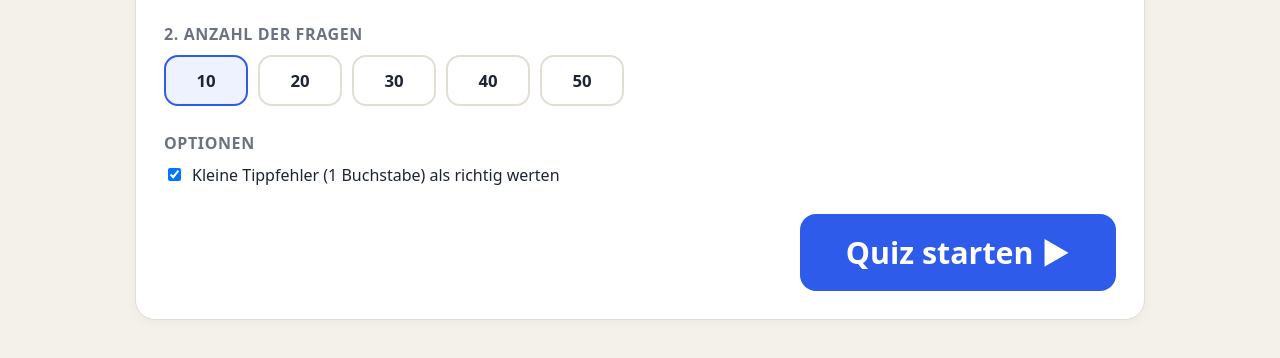
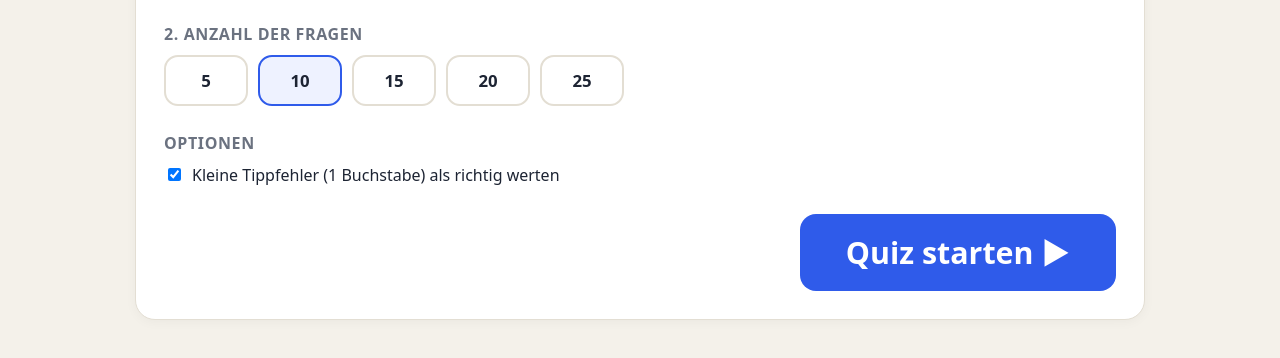
Before and after one commit to wglang78/Vertretungsstunden, a plain HTML site: page index.html in a window 1280 px wide. Shown: the part 360-718 px from the top of the page. Drawn offline with Linux system fonts and the light colour scheme.

Commit message:
Fragenanzahl: 5, 10, 15, 20, 25
Co-Authored-By: Claude Opus 5.5 <noreply@anthropic.com>
Claude-Session: https://claude.ai/code/session_015gGfqpZjyiRjBZ7McWECTH

```diff
--- a/index.html
+++ b/index.html
@@ -250,7 +250,7 @@
 const PW_HASH = "97cc99c3d57ceff35ef78deed81709552ee450da56ba2d4d4b01b55b79299b28";
 // Nach wie vielen anderen Fragen kommt eine falsch beantwortete Frage wieder?
 const REPEAT_AFTER = 2;
-const COUNTS = [10, 20, 30, 40, 50];
+const COUNTS = [5, 10, 15, 20, 25];
 // Eigene Listen werden nach dieser Zeit automatisch gelöscht (Minuten)
 const LIST_LIFETIME_MIN = 60;
 
```
Also changed, not shown: 1 other file.
